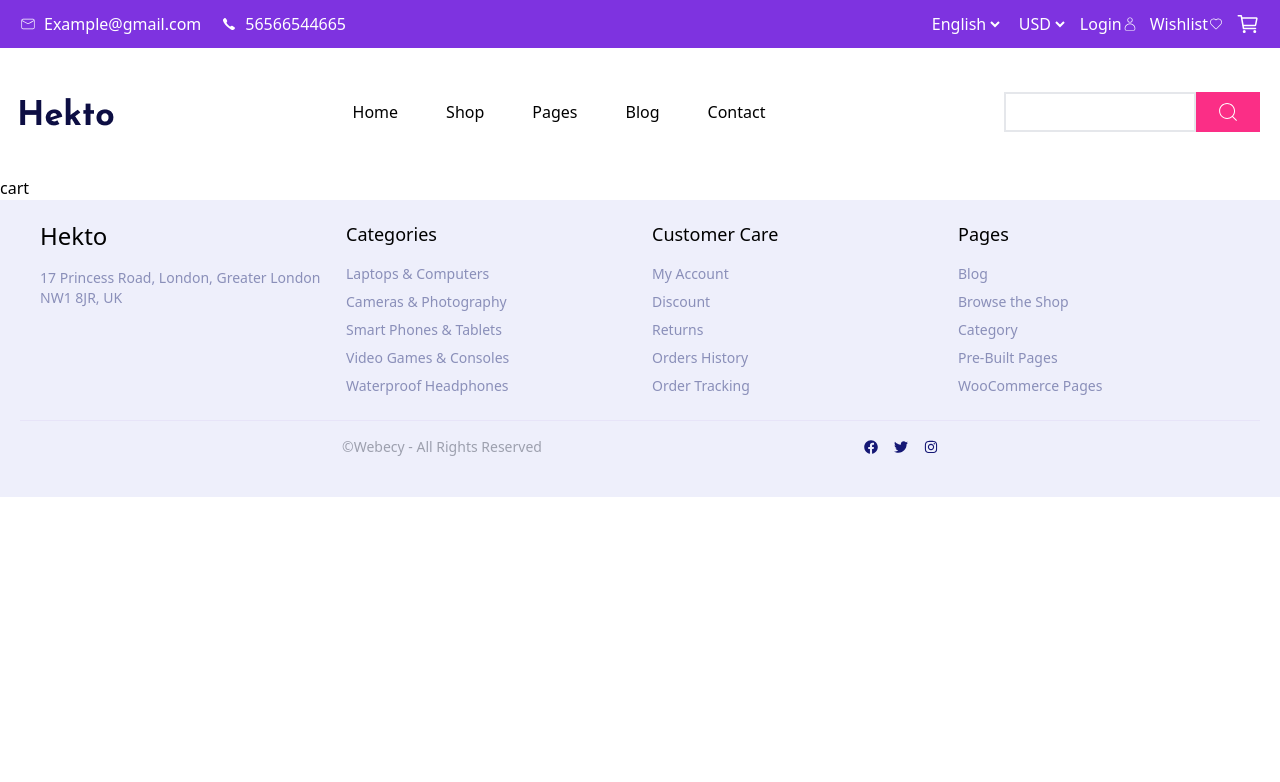
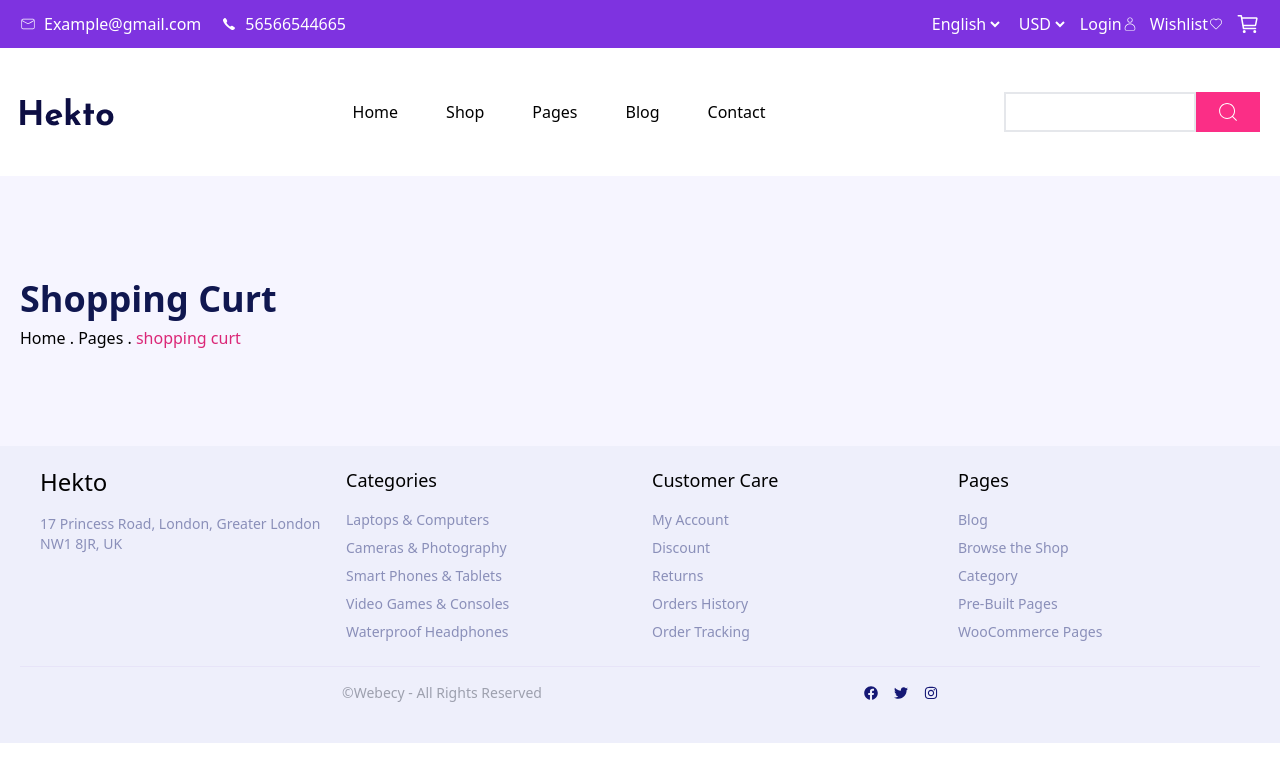
Before and after one commit to iftykhar/Ecommerce-react, a React (Vite) app: page /cart in a window 1280 px wide. Shown: the top 782 px of the page. Built offline with nearby package versions, Linux system fonts and the light colour scheme; no server answers.

Commit message:
app jsx error fix

```diff
--- a/src/App.jsx
+++ b/src/App.jsx
@@ -4,8 +4,8 @@ import './App.css'
 import Home from './pages/Home'
 import Shop from './pages/Shop'
 import RootLayout from './components/RootLayout'
-import ProductDetails from './PAGES/ProductDetails';
 import Cart from './PAGES/Cart'
+import ProductDetails from './PAGES/ProductDetails'
 
 function App() {
 
--- a/src/pages/Cart.jsx
+++ b/src/pages/Cart.jsx
@@ -1,9 +1,10 @@
 import React from 'react'
+import PageHeading from '../components/PageHeading'
 
 const Cart = () => {
   return (
     <>
-      cart
+     <PageHeading headline="Shopping Curt" page="shopping curt" />
     </>
   )
 }
--- a/src/pages/ProductDetails.jsx
+++ b/src/pages/ProductDetails.jsx
@@ -16,7 +16,7 @@ const ProductDetails = () => {
     return (
     <section>
 
-      <PageHeading headline="Shop Grid Default" page="Product Details" />
+      <PageHeading headline="Product Details Default" page="Product Details" />
       <div className="container mx-auto">
             {singleProduct.map((item)=>(
                 <div className="">
```
